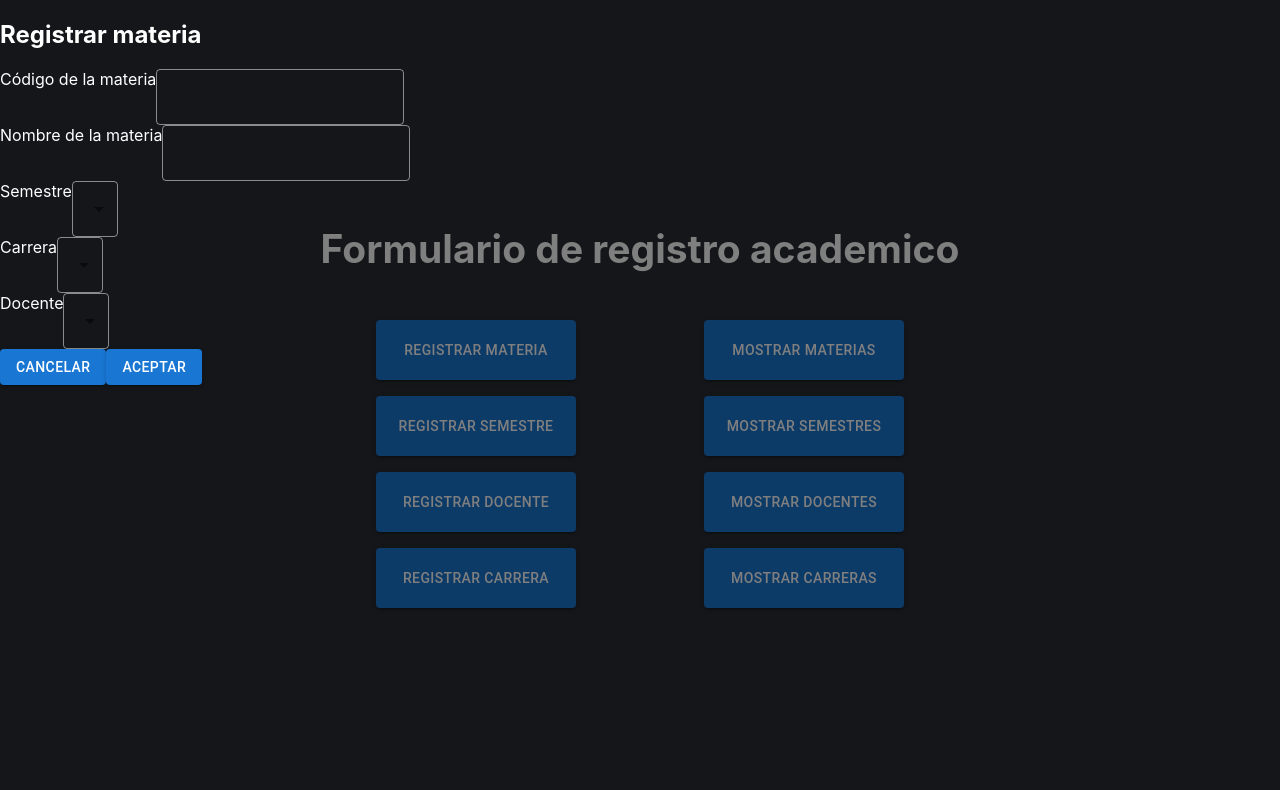
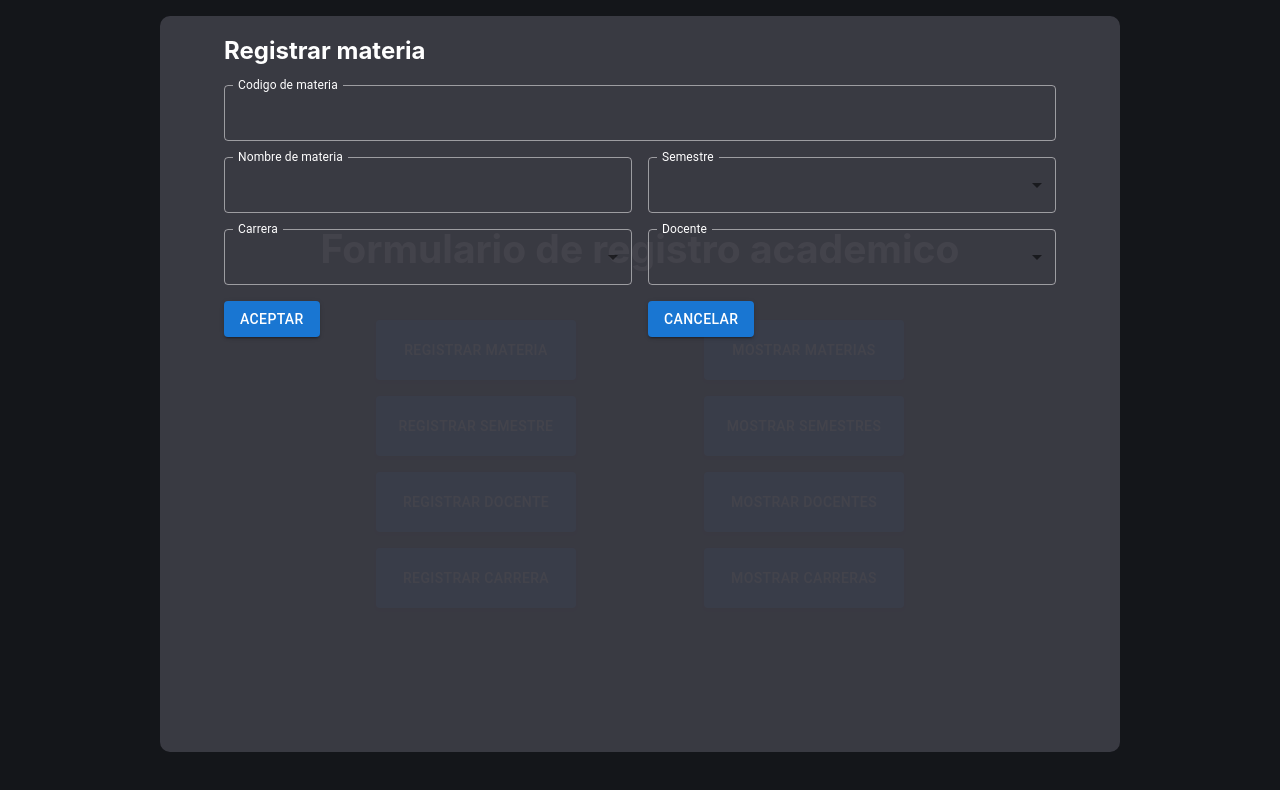
Before and after one commit to Sstrmn1/proyectoFinalProi, a React (Create React App) app: page / in a window 1280 px wide. Both pictures are taken after a click on the button "REGISTRAR MATERIA". Shown: the top 790 px of the page. Built offline with nearby package versions, Linux system fonts and the light colour scheme.

Commit message:
mejorar estetica de modal materia

```diff
--- a/src/App.css
+++ b/src/App.css
@@ -80,7 +80,8 @@
 .modal-form{
   margin: 1rem 10rem 3rem 10rem;
   padding: 0 2rem ;
-  background-color: rgba(45, 45, 56, 0.761);
+  background-color: rgba(123, 123, 143, 0.915);
+  border-radius: 10px;
 }
 
 .modal-container {
--- a/src/componentes/modalMateria.js
+++ b/src/componentes/modalMateria.js
@@ -1,6 +1,6 @@
 import React, { useState } from "react";
 import Materia from "../clases/materia";
-import { Button, TextField, Modal, MenuItem } from "@mui/material";
+import { Button, TextField, Modal, MenuItem, Grid } from "@mui/material";
 // import { docentes, semestres, carreras } from "../App";
 
 const ModalMateria = ({
@@ -51,33 +51,49 @@ const ModalMateria = ({
   };
 
   return (
-    <Modal open={open} onClose={handleClose}>
+    <Modal open={open} onClose={handleClose} className="modal-form">
       <div className="modal-container">
+        <div className="modal-content">
           <h2>Registrar materia</h2>
-        <div>
-          <label htmlFor="codigoMateria">Código de la materia</label>
+          <Grid container spacing={2}>
+            <Grid item xs={12}>
               <TextField
+                label="Codigo de materia"
                 id="codigoMateria"
                 variant="outlined"
+                fullWidth
+                InputLabelProps={{
+                  shrink: true,
+                }}
+                autoComplete="off"
                 value={codigoMateria}
                 onChange={handleCodigoMateriaChange}
               />
-        </div>
-        <div>
-          <label htmlFor="nombreMateria">Nombre de la materia</label>
+            </Grid>
+            <Grid item xs={6}>
               <TextField
+                label="Nombre de materia"
                 id="nombreMateria"
                 variant="outlined"
+                fullWidth
+                InputLabelProps={{
+                  shrink: true,
+                }}
+                autoComplete="off"
                 value={nombreMateria}
                 onChange={handleNombreMateriaChange}
               />
-        </div>
-        <div>
-          <label htmlFor="semestre">Semestre</label>
+            </Grid>
+            <Grid item xs={6}>
               <TextField
+                label="Semestre"
                 id="semestre"
                 select
                 variant="outlined"
+                fullWidth
+                InputLabelProps={{
+                  shrink: true,
+                }}
                 value={semestre}
                 onChange={handleSemestreChange}
               >
@@ -90,13 +106,17 @@ const ModalMateria = ({
                   </MenuItem>
                 ))}
               </TextField>
-        </div>
-        <div>
-          <label htmlFor="carrera">Carrera</label>
+            </Grid>
+            <Grid item xs={6}>
               <TextField
+                label="Carrera"
                 id="carrera"
                 select
                 variant="outlined"
+                fullWidth
+                InputLabelProps={{
+                  shrink: true,
+                }}
                 value={carrera}
                 onChange={handleCarreraChange}
               >
@@ -109,13 +129,17 @@ const ModalMateria = ({
                   </MenuItem>
                 ))}
               </TextField>
-        </div>
-        <div>
-          <label htmlFor="docente">Docente</label>
+            </Grid>
+            <Grid item xs={6}>
               <TextField
+                label="Docente"
                 id="docente"
                 select
                 variant="outlined"
+                fullWidth
+                InputLabelProps={{
+                  shrink: true,
+                }}
                 value={docente}
                 onChange={handleDocenteChange}
               >
@@ -128,14 +152,22 @@ const ModalMateria = ({
                   </MenuItem>
                 ))}
               </TextField>
-        </div>
-        <div className="modal-buttons">
+            </Grid>
+            <Grid item xs={6}>
+              <Button
+                variant="contained"
+                color="primary"
+                onClick={handleAccept}
+              >
+                Aceptar
+              </Button>
+            </Grid>
+            <Grid item xs={6}>
               <Button variant="contained" onClick={handleClose}>
                 Cancelar
               </Button>
-          <Button variant="contained" color="primary" onClick={handleAccept}>
-            Aceptar
-          </Button>
+            </Grid>
+          </Grid>
         </div>
       </div>
     </Modal>
```
Lines whose indentation alone changed are shown as unchanged.
